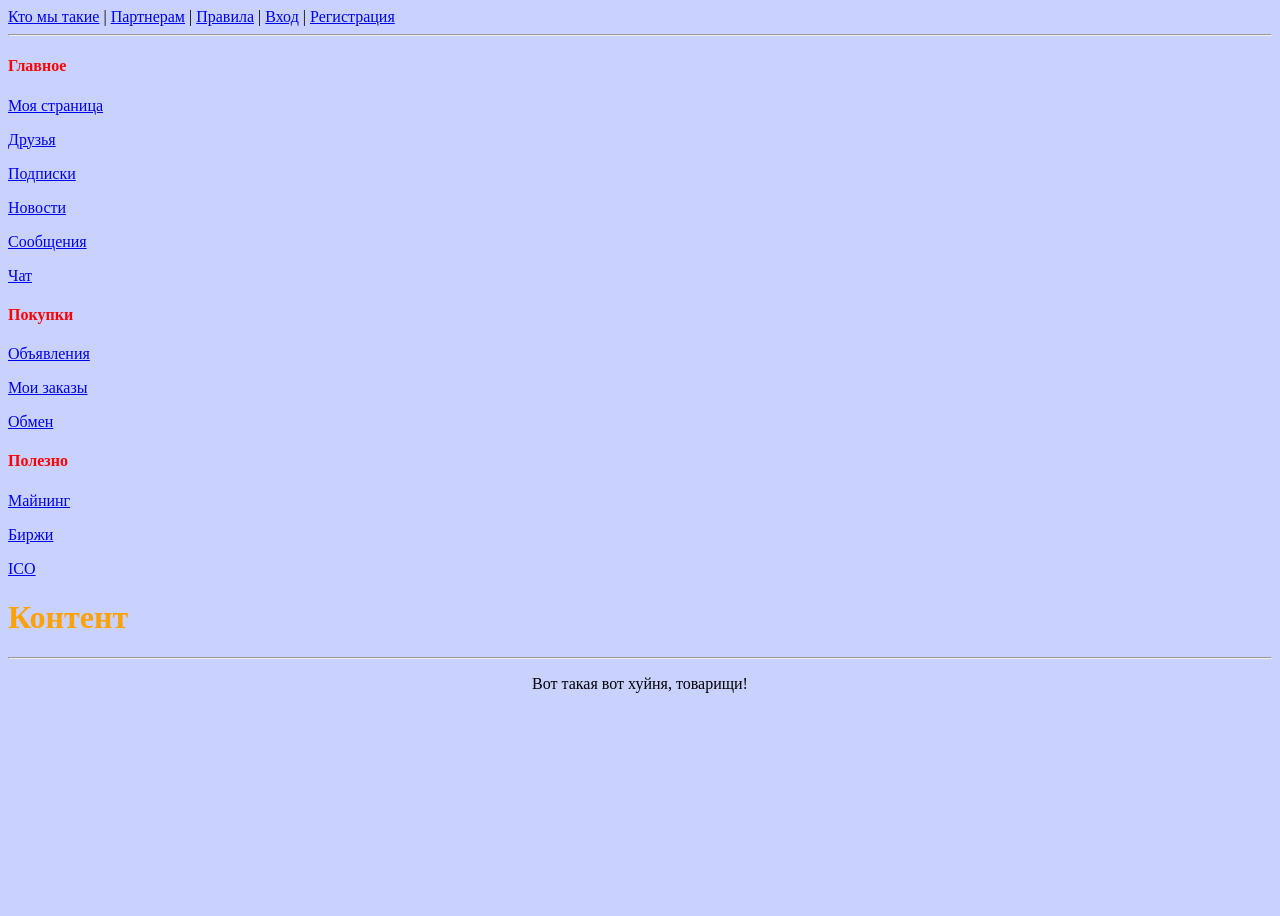
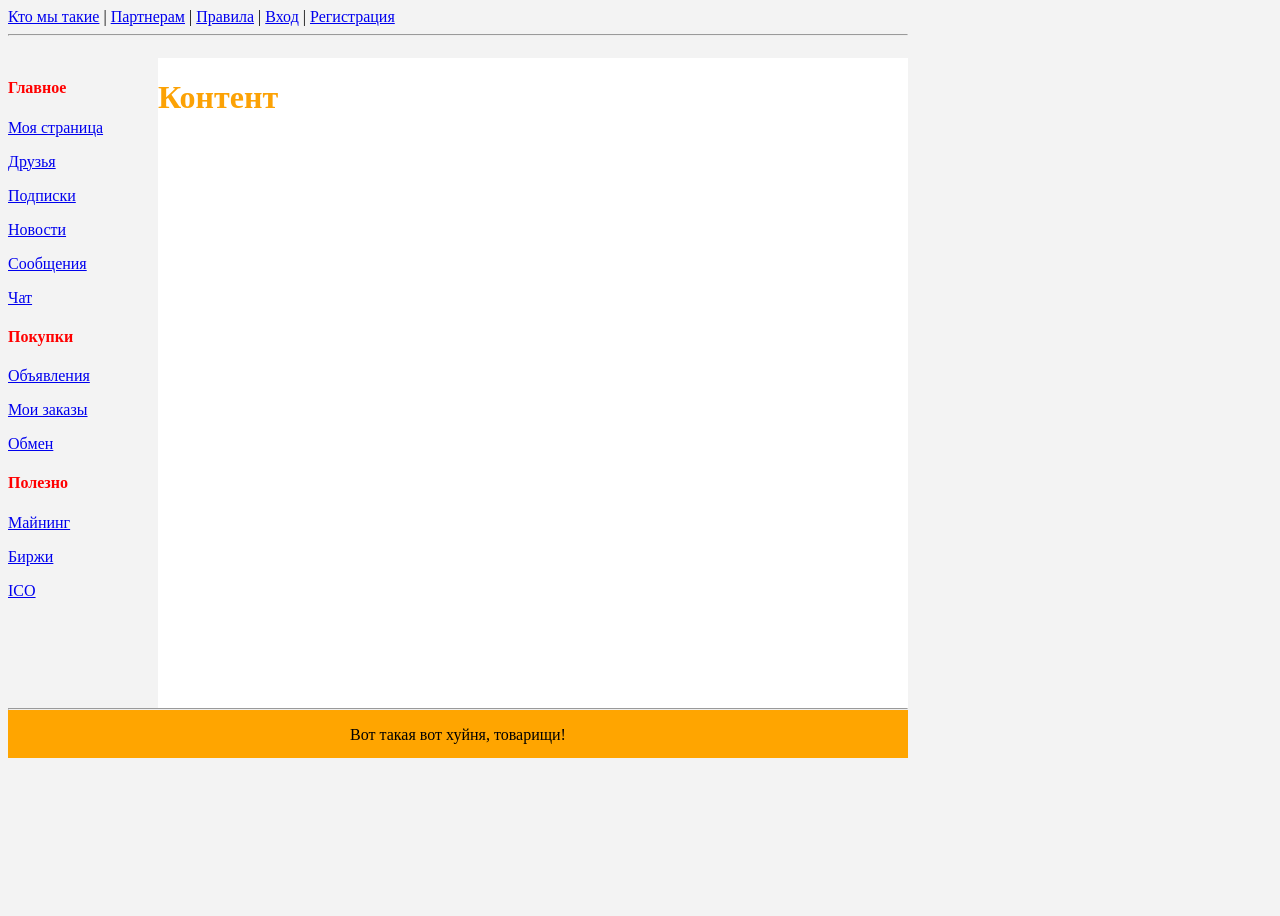
Before and after one commit to observerdmb/codename_svv, a Django app: page /profile/main/ in a window 1280 px wide. Before the commit the page ends 693 px from the top, so only its background shows below. Run offline with Django 3.2, Linux system fonts and the light colour scheme.

Commit message:
Template and css is ready

```diff
--- a/profiles/static/css/style.css
+++ b/profiles/static/css/style.css
@@ -1,38 +1,40 @@
 body {
-	background: #c9d2ff;
+	background: #f3f3f3;
 }
 
-# container {
-	background: 96ffa1;
+#container {
 	height: 900px;
-	width: 700px;
+	width: 900px;
 }
 
-# navigation {
-	background: fff236;
-	height: 200px;
-	width: 700px;
+#navigation {
+	background: ffffff;
+	height: 50px;
+	width: 900px;
 }
 
-# menu {
+#menu {
 	float: left;
-	background: blue;
-	height: 500px;
-	width: 300px;
-	overflow: scrol;
+	height: 650px;
+	width: 150px;
 }
 
-# content {
+#content {
 	float: right;
 	background: white;
-	height: 500px;
-	width: 400px;
+	height: 650px;
+	width: 750px;
 }
 
-# footer {
+#clear: {
+	clear: both;
+}
+
+#footer {
+	clear: both;
 	background: orange;
-	height: 200px;
-	width: 700px;
+	height: 50px;
+	width: 900px;
 }
 
 h1 {
--- a/profiles/templates/base.html
+++ b/profiles/templates/base.html
@@ -47,9 +47,12 @@
         {% endblock %}
     </div>
 
+	<div id="clear">
+
+	</div>
 
     <div id="footer">
-        <hr>
+		<hr>
         <p align="center">Вот такая вот хуйня, товарищи!</p>
     </div>
 </div>
```
